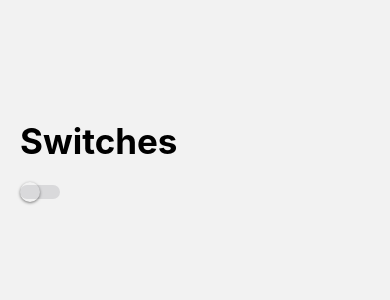
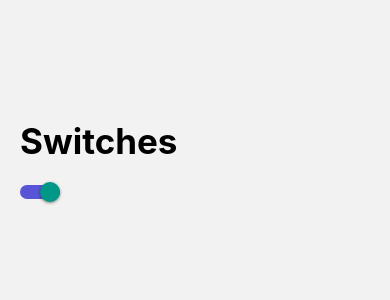
Before and after one commit to belenjn/components-project-react-native, a React Native app: screen /SwitchScreen in a window 390 px wide. Shown: the top 300 px of the page. Built offline with nearby package versions, Linux system fonts and the light colour scheme.

Commit message:
SwitchScreen updated

```diff
--- /dev/null
+++ b/src/components/CustomSwitch.tsx
@@ -0,0 +1,21 @@
+import React, {useState} from 'react';
+import {Platform, Switch} from 'react-native';
+
+interface Props {
+  isOn: boolean;
+}
+
+export const CustomSwitch = ({isOn}: Props) => {
+  const [isEnabled, setIsEnabled] = useState(isOn);
+  const toggleSwitch = () => setIsEnabled(previousState => !previousState);
+
+  return (
+    <Switch
+      trackColor={{false: '#D9D9DB', true: '#5856D6'}}
+      thumbColor={Platform.OS === 'android' ? '#5856D6' : ''}
+      // ios_backgroundColor="#3e3e3e"
+      onValueChange={toggleSwitch}
+      value={isEnabled}
+    />
+  );
+};
--- a/src/screens/SwitchScreen.tsx
+++ b/src/screens/SwitchScreen.tsx
@@ -1,21 +1,14 @@
 /* eslint-disable react-native/no-inline-styles */
-import React, {useState} from 'react';
-import {Platform, Switch, View} from 'react-native';
+import React from 'react';
+import {View} from 'react-native';
+import {CustomSwitch} from '../components/CustomSwitch';
 import {HeaderTitle} from '../components/HeaderTitle';
 
 export const SwitchScreen = () => {
-  const [isEnabled, setIsEnabled] = useState(false);
-  const toggleSwitch = () => setIsEnabled(previousState => !previousState);
   return (
     <View style={{marginTop: 100, marginHorizontal: 20}}>
       <HeaderTitle title="Switches" />
-      <Switch
-        trackColor={{false: '#D9D9DB', true: '#5856D6'}}
-        thumbColor={Platform.OS === 'android' ? '#5856D6' : ''}
-        // ios_backgroundColor="#3e3e3e"
-        onValueChange={toggleSwitch}
-        value={isEnabled}
-      />
+      <CustomSwitch isOn={true} />
     </View>
   );
 };
```
